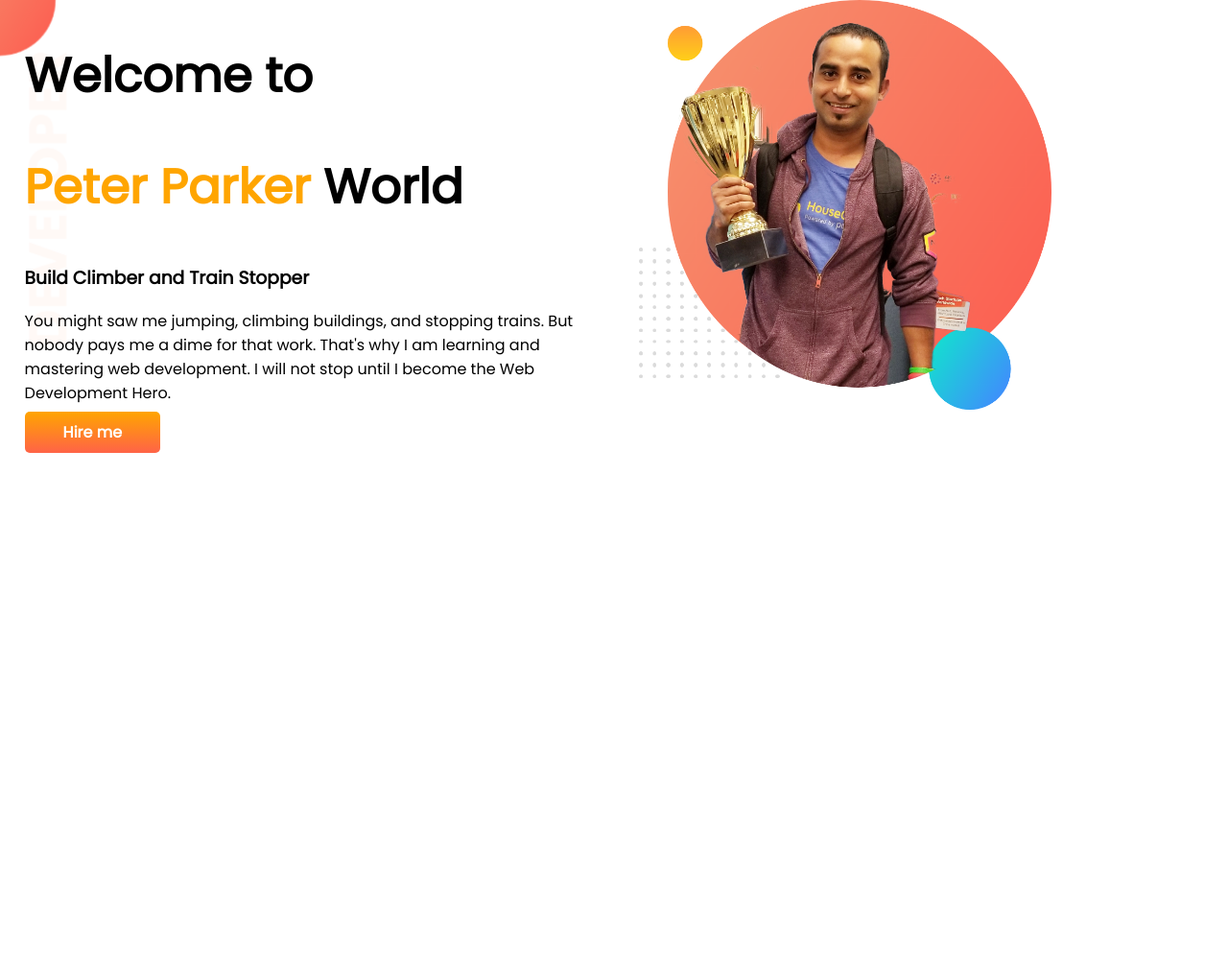
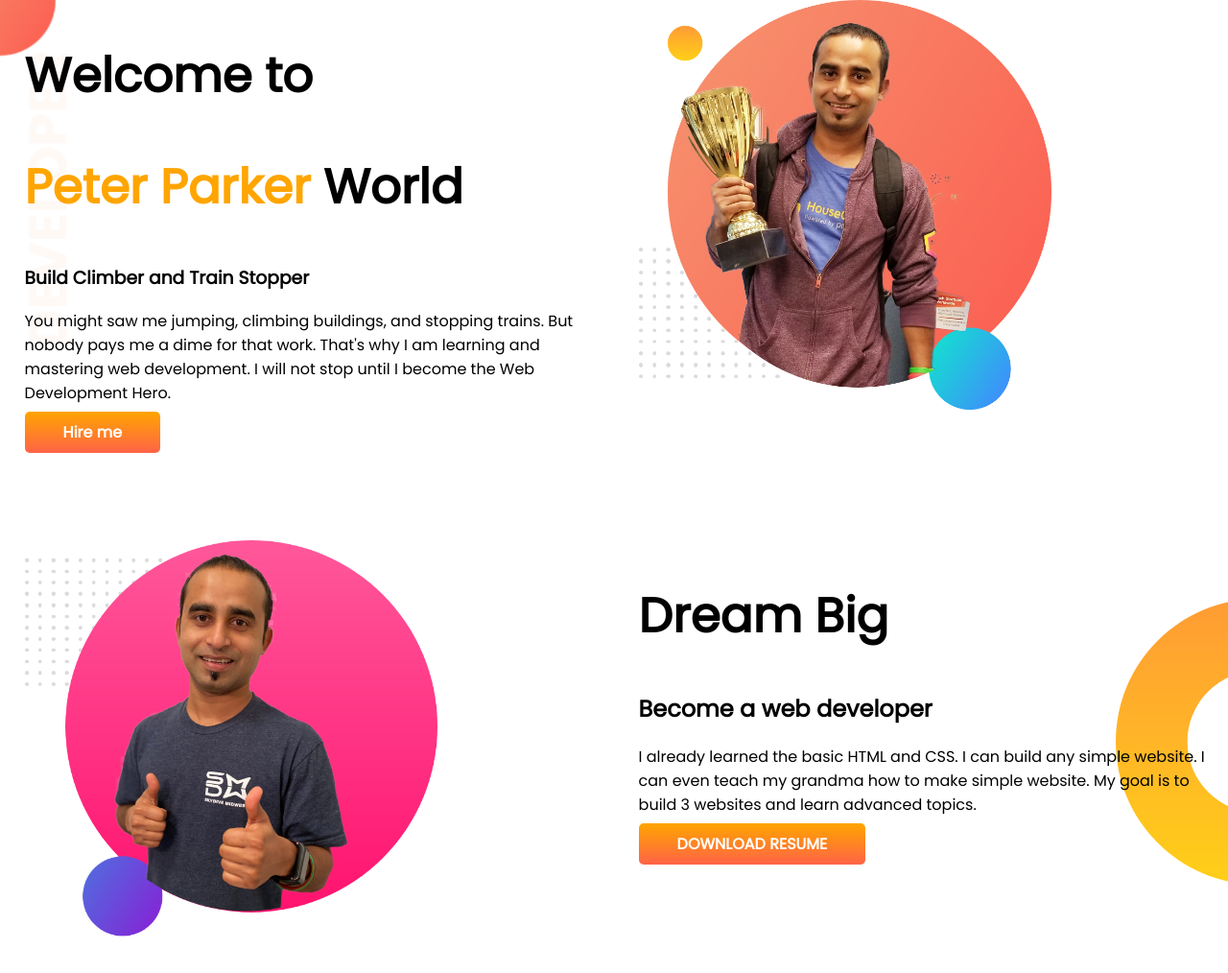
Before and after one commit to ImdadulPabon/developer-portfolio, a plain HTML site: page index.html in a window 1280 px wide. Shown: the whole page at 96% size. Before the commit the page ends 800 px from the top, so only its background shows below. Drawn offline with Linux system fonts and the light colour scheme.

Commit message:
dream added

```diff
--- a/index.html
+++ b/index.html
@@ -27,6 +27,20 @@
             <i><img src="images/jhankar.png" alt=""></i>
         </div>
     </section>
+    <section class="dream-big">
+        <div class="half-width">
+            <img src="images/jhankar2.png" alt="">
+        </div>
+        <div class="half-width">
+            <h1>Dream Big</h1>
+            <h2>Become a web developer</h2>
+            <p>I already learned the basic HTML and CSS. I can build any simple website. I can even teach my grandma how
+                to
+                make simple website. My goal is to build 3 websites and learn advanced topics.</p>
+            <a class="link-button" href="" targer="_blank">DOWNLOAD RESUME</a>
+
+        </div>
+    </section>
 </body>
 
 </html>
--- a/style.css
+++ b/style.css
@@ -10,6 +10,7 @@ h1{
 }
 section{
     display: flex;
+    margin-bottom: 100px;
 }
 .half-width{
     width: 50%;
@@ -30,3 +31,8 @@ section{
     background-image: url(images/top-banner.png);
     background-repeat: no-repeat;
 }
+.dream-big{
+    background-image: url(images/dream-bg.png);
+    background-repeat: no-repeat;
+    background-position: right;
+}
```
